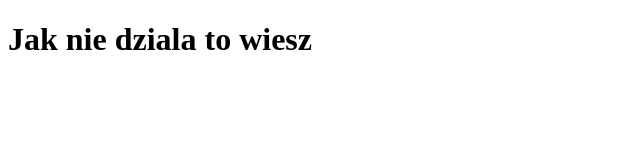
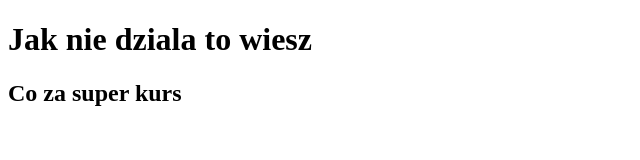
Before and after one commit to OlekDesign/28lutego, a plain HTML site: page site/index.html in a window 1280 px wide. Shown: the whole page, without its empty margins (0-640 px from the left). Drawn offline with Linux system fonts and the light colour scheme.

Commit message:
Small addition 02

```diff
--- a/site/index.html
+++ b/site/index.html
@@ -5,5 +5,6 @@
 </head>
 <body>
 <h1>Jak nie dziala to wiesz</h1>
+<h2>Co za super kurs</h2>
 </body>
 </html>
```
